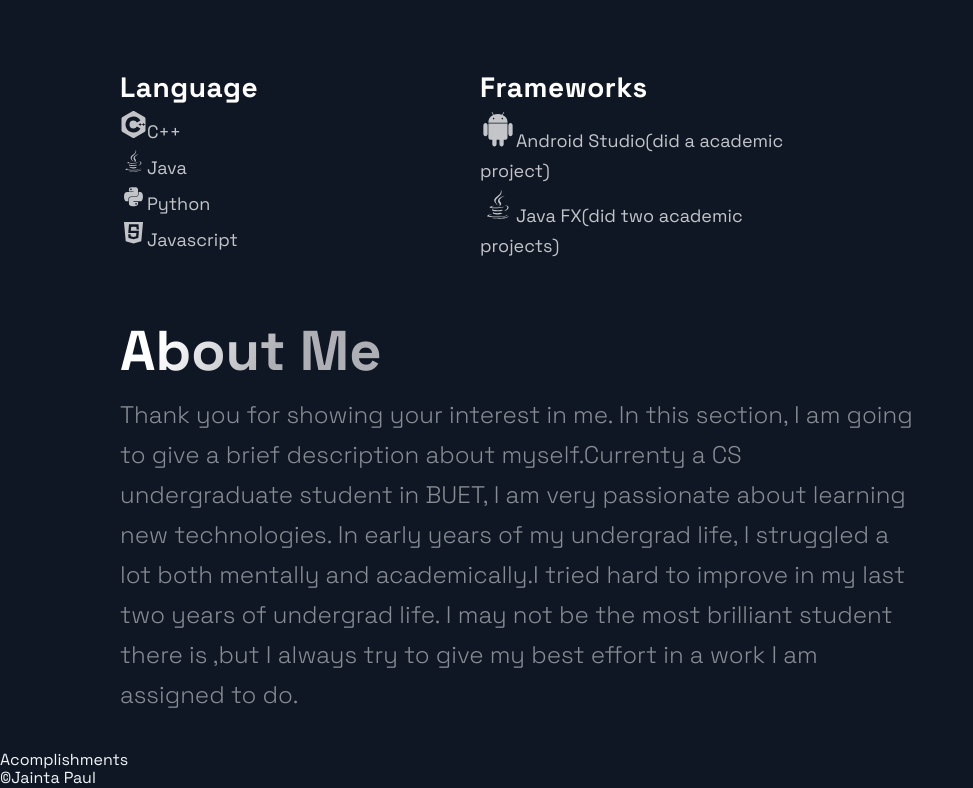
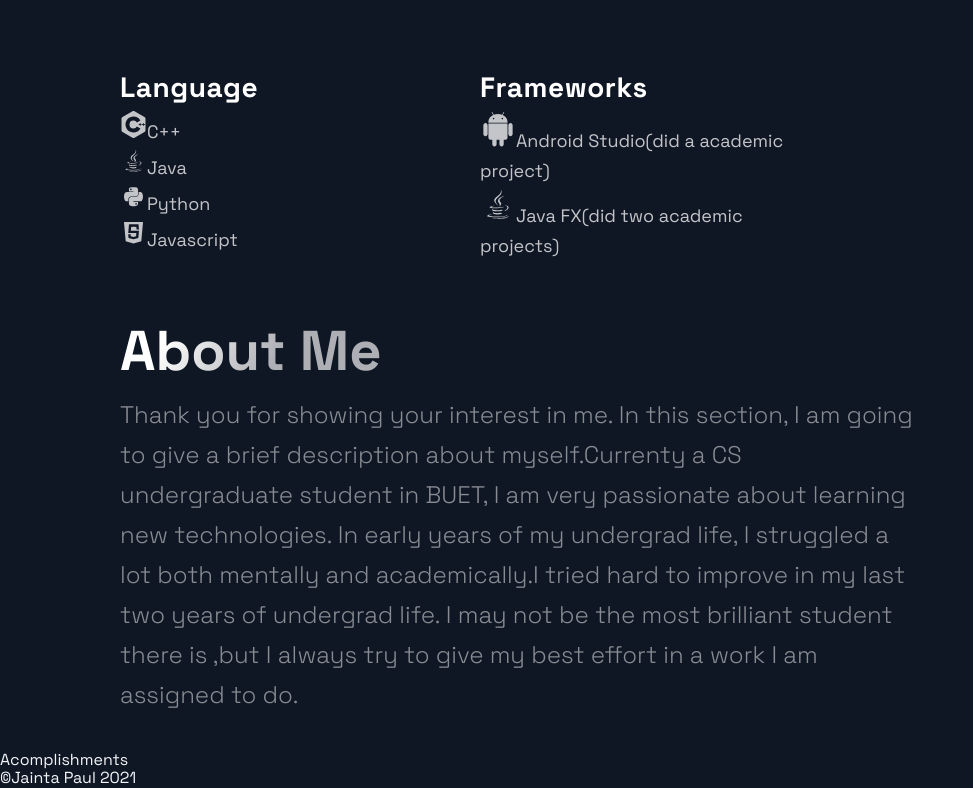
Before and after one commit to pauljainta/portfolio-website, a Next.js app: page / in a window 1280 px wide. Shown: the part 3701-4489 px from the top of the page, without its empty margins (0-973 px from the left). Built offline with nearby package versions, Linux system fonts and the light colour scheme.

Commit message:
copyright added

```diff
--- a/src/components/Footer/Footer.js
+++ b/src/components/Footer/Footer.js
@@ -7,7 +7,7 @@ import { CompanyContainer, FooterWrapper, LinkColumn, LinkItem, LinkList, LinkTi
 const Footer = () => {
   return (
     <footer>
-    <p>&copy;Jainta Paul</p>
+    <p>&copy;Jainta Paul 2021</p>
   </footer>
   );
 };
```
